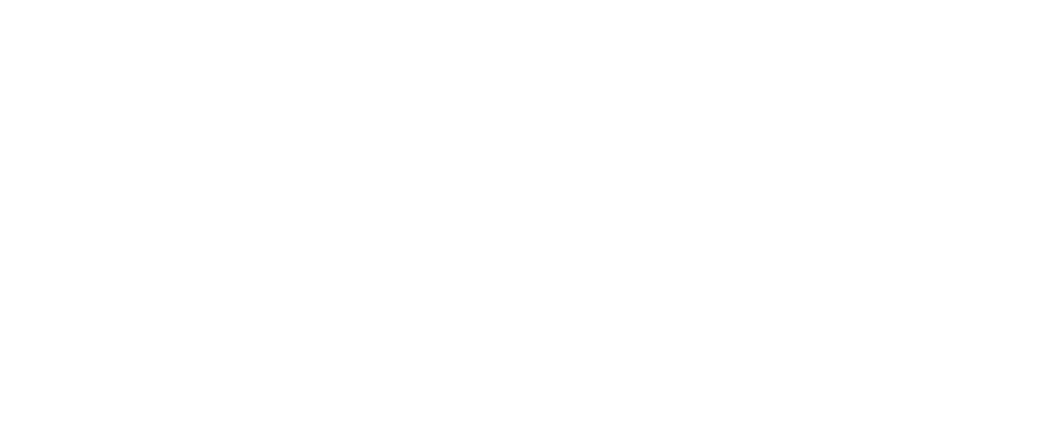
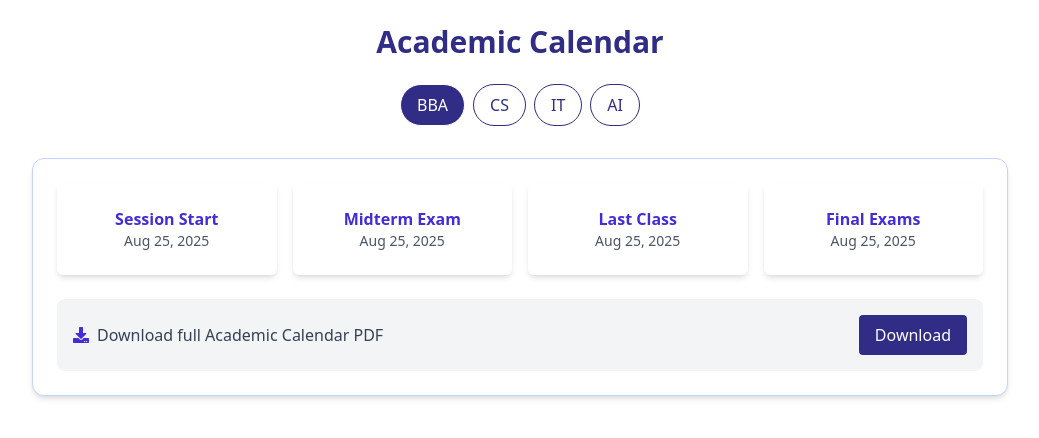
Before and after one commit to Kalsoom08/FYP-FrontEnd, a React (Vite) app: page / in a window 1280 px wide. Shown: the top 438 px of the page, without its empty margins (120-1159 px from the left). Built offline with nearby package versions, Linux system fonts and the light colour scheme.

Commit message:
Add calander feature Ui to the project

```diff
--- a/src/App.jsx
+++ b/src/App.jsx
@@ -1,8 +1,11 @@
 import { ToastContainer } from 'react-toastify';
 import 'react-toastify/dist/ReactToastify.css';
+import { Calendar } from './Pages/Public/Calendar';
+
 const App = () => {
   return (
     <div>
+      <Calendar />
       <ToastContainer
         position="top-right"
         autoClose={3000}
--- /dev/null
+++ b/src/Components/Calender/CalendarCard.jsx
@@ -0,0 +1,25 @@
+import { FaDownload } from 'react-icons/fa';
+
+export const CalendarCard = ({ calendarData }) => {
+  return (
+    <div className="border border-indigo-200 rounded-xl p-6 shadow-md bg-white">
+      <div className="grid grid-cols-2 sm:grid-cols-4 gap-4 mb-6 text-center">
+        {calendarData.map((item, idx) => (
+          <div key={idx} className='shadow-md py-6 rounded-md'>
+            <p className="font-semibold text-indigo-700 text-sm sm:text-base">{item.label}</p>
+            <p className="text-gray-600 text-xs sm:text-sm">{item.date}</p>
+          </div>
+        ))}
+      </div>
+      <div className="bg-gray-100 p-4 rounded-lg flex flex-col sm:flex-row justify-between items-center gap-3">
+        <div className="flex items-center gap-2 text-sm sm:text-base">
+          <FaDownload className="text-indigo-700" />
+          <span className="text-gray-700">Download full Academic Calendar PDF</span>
+        </div>
+        <button className="bg-indigo-900 text-white px-4 py-2 rounded text-sm sm:text-base">
+          Download
+        </button>
+      </div>
+    </div>
+  );
+};
--- /dev/null
+++ b/src/Components/Calender/DepartmentMenu.jsx
@@ -0,0 +1,21 @@
+const departments = ['BBA', 'CS', 'IT', 'AI'];
+
+export const DepartmentMenu = ({ selected, onSelect }) => {
+  return (
+    <>
+      {departments.map((dept) => (
+        <button
+          key={dept}
+          onClick={() => onSelect(dept)}
+          className={`px-4 py-2 text-sm sm:text-base border rounded-full transition-all ${
+            selected === dept
+              ? 'bg-indigo-900 text-white'
+              : 'bg-white text-indigo-900 border-indigo-900'
+          }`}
+        >
+          {dept}
+        </button>
+      ))}
+    </>
+  );
+};
--- /dev/null
+++ b/src/Pages/Public/Calendar.jsx
@@ -0,0 +1,46 @@
+import { useState } from 'react';
+import { DepartmentMenu } from '../../Components/Calender/DepartmentMenu';
+import { CalendarCard } from '../../Components/Calender/CalendarCard';
+
+const calendarMockData = {
+  BBA: [
+    { label: 'Session Start', date: 'Aug 25, 2025' },
+    { label: 'Midterm Exam', date: 'Aug 25, 2025' },
+    { label: 'Last Class', date: 'Aug 25, 2025' },
+    { label: 'Final Exams', date: 'Aug 25, 2025' },
+  ],
+  CS: [
+    { label: 'Session Start', date: 'Sep 01, 2025' },
+    { label: 'Midterm Exam', date: 'Oct 10, 2025' },
+    { label: 'Last Class', date: 'Dec 15, 2025' },
+    { label: 'Final Exams', date: 'Dec 25, 2025' },
+  ],
+  IT: [
+    { label: 'Session Start', date: 'Sep 05, 2025' },
+    { label: 'Midterm Exam', date: 'Oct 15, 2025' },
+    { label: 'Last Class', date: 'Dec 20, 2025' },
+    { label: 'Final Exams', date: 'Jan 05, 2026' },
+  ],
+  AI: [
+    { label: 'Session Start', date: 'Sep 10, 2025' },
+    { label: 'Midterm Exam', date: 'Oct 20, 2025' },
+    { label: 'Last Class', date: 'Jan 10, 2026' },
+    { label: 'Final Exams', date: 'Jan 20, 2026' },
+  ],
+};
+
+export  const Calendar = () => {
+  const [selectedDept, setSelectedDept] = useState('BBA');
+
+  return (
+    <section className="p-4 sm:p-6 max-w-5xl mx-auto">
+      <h1 className="text-2xl sm:text-3xl font-bold text-center text-indigo-900 mb-6">
+        Academic Calendar
+      </h1>
+      <div className="flex flex-wrap gap-2 justify-center mb-8">
+        <DepartmentMenu selected={selectedDept} onSelect={setSelectedDept} />
+      </div>
+      <CalendarCard calendarData={calendarMockData[selectedDept]} />
+    </section>
+  );
+};
```
